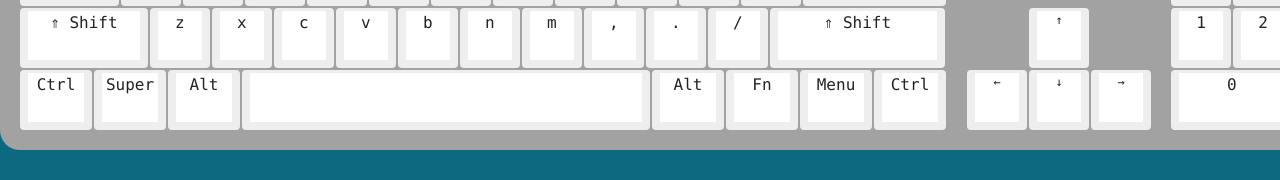
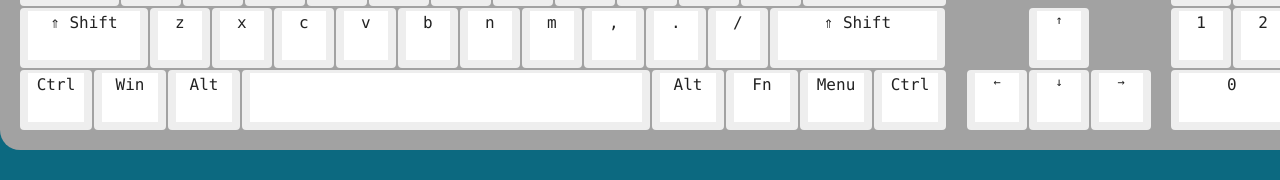
Before and after one commit to AlexAtHome/keycap, a React (Vite) app: page / in a window 1280 px wide. Shown: the part 488-668 px from the top of the page. Built offline with nearby package versions, Linux system fonts and the light colour scheme.

Commit message:
fix: win key detection

```diff
--- a/src/components/keyboard/keys.map.ts
+++ b/src/components/keyboard/keys.map.ts
@@ -147,8 +147,8 @@ export const keycapsMap = new Map<string, IKey>([
 		widthRatio: 1.2
 	}],
 	['Win', {
-    code: 'Win',
-    label: 'Super',
+		code: 'MetaLeft',
+		label: 'Win',
 		widthRatio: 1.2
 	}],
 	['AltLeft', {
```
Lines whose indentation alone changed are shown as unchanged.
